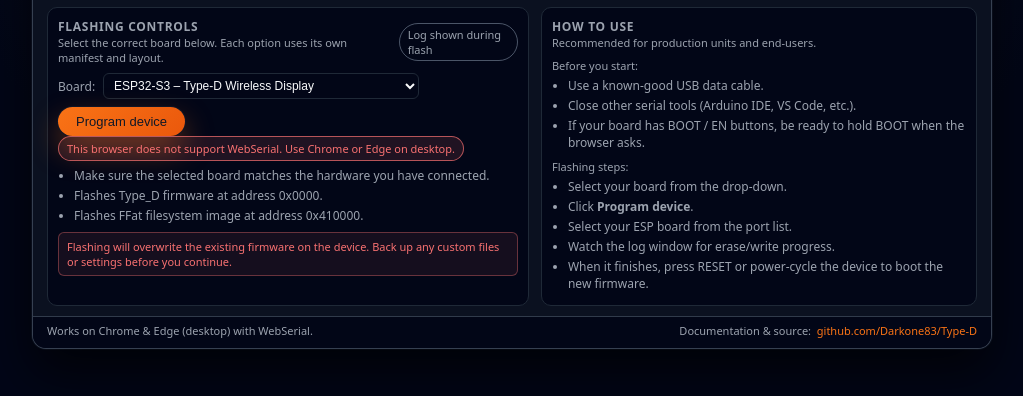
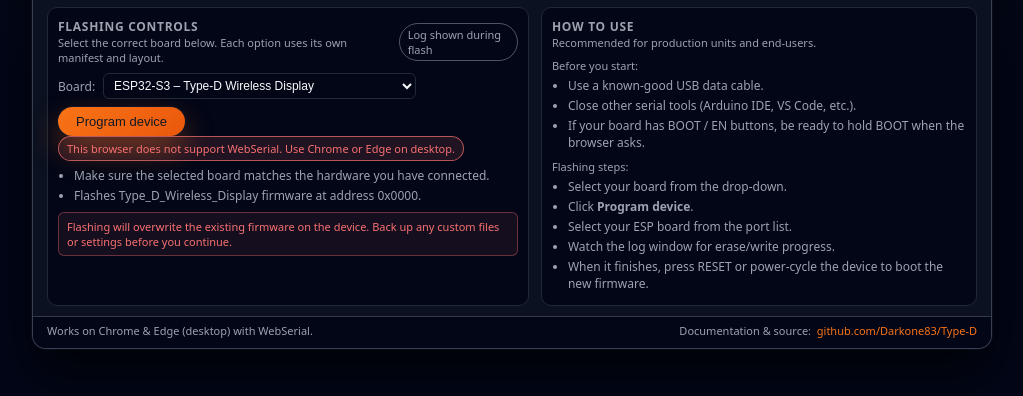
Before and after one commit to Darkone83/type-d-wireless-display.github.io, a plain HTML site: page index.html in a window 1280 px wide. Shown: the part 274-670 px from the top of the page, without its empty margins (128-1151 px from the left). Drawn offline with Linux system fonts and the light colour scheme.

Commit message:
Update index.html

```diff
--- a/index.html
+++ b/index.html
@@ -339,7 +339,7 @@
                 <option value="esp32s3" selected>ESP32-S3 – Type-D Wireless Display</option>
                 <option value="esp32s3_flipped">ESP32-S3 – Type-D Wireless Display (flipped)</option>
 				<option value="esp32s3_clone">ESP32-S3 Clone - Type-D Wireless Display</option>
-				<option value="esp32s3_flipped_clone">ESP32-S3 Clone - Type-D Wireless Display (flipped></option>
+				<option value="esp32s3_flipped_clone">ESP32-S3 Clone - Type-D Wireless Display (flipped)</option>
               </select>
             </div>
 
@@ -364,8 +364,7 @@
                 Make sure the selected board matches the hardware you have
                 connected.
               </li>
-              <li>Flashes Type_D firmware at address 0x0000.</li>
-              <li>Flashes FFat filesystem image at address 0x410000.</li>
+              <li>Flashes Type_D_Wireless_Display firmware at address 0x0000.</li>
             </ul>
 
             <div class="callout">
```
